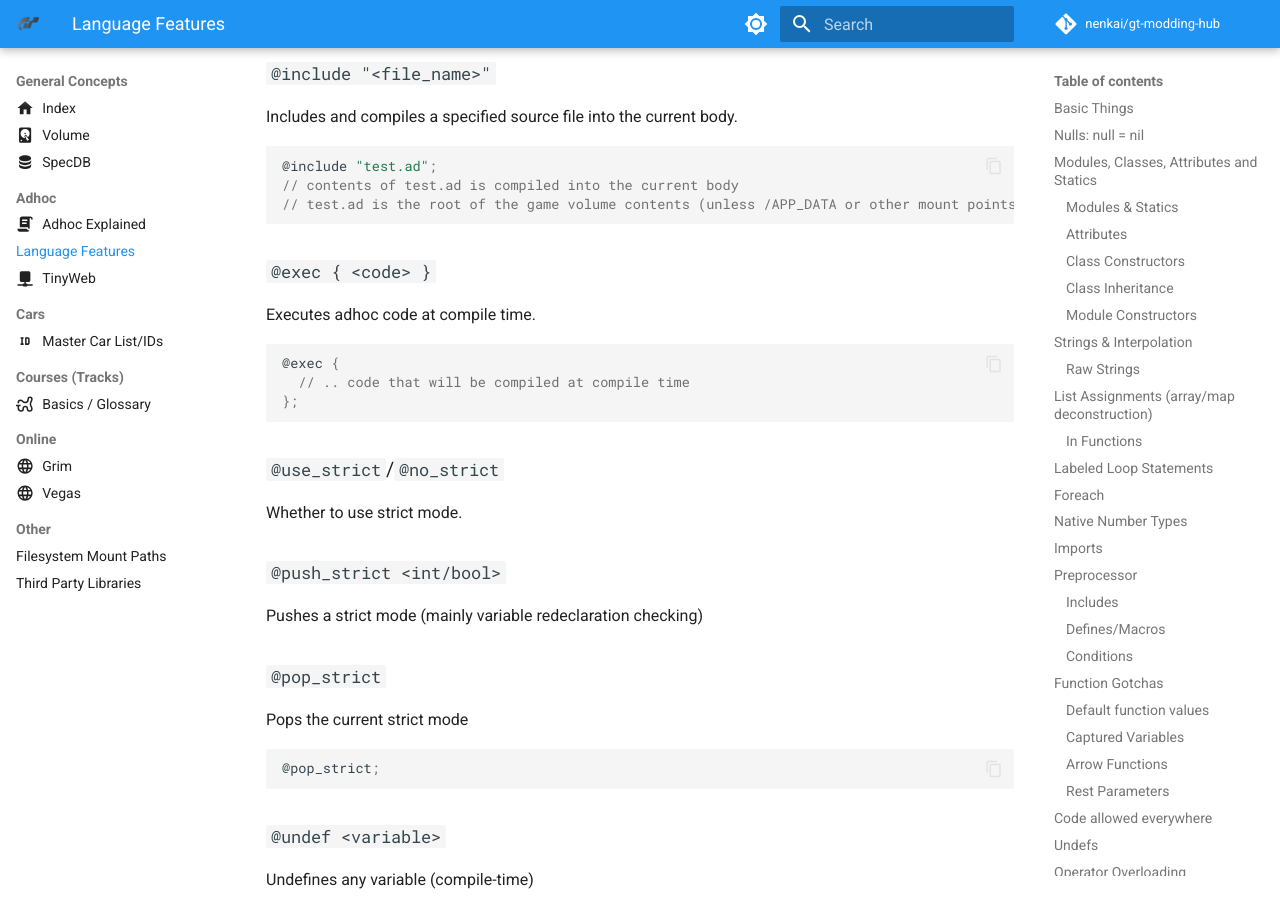
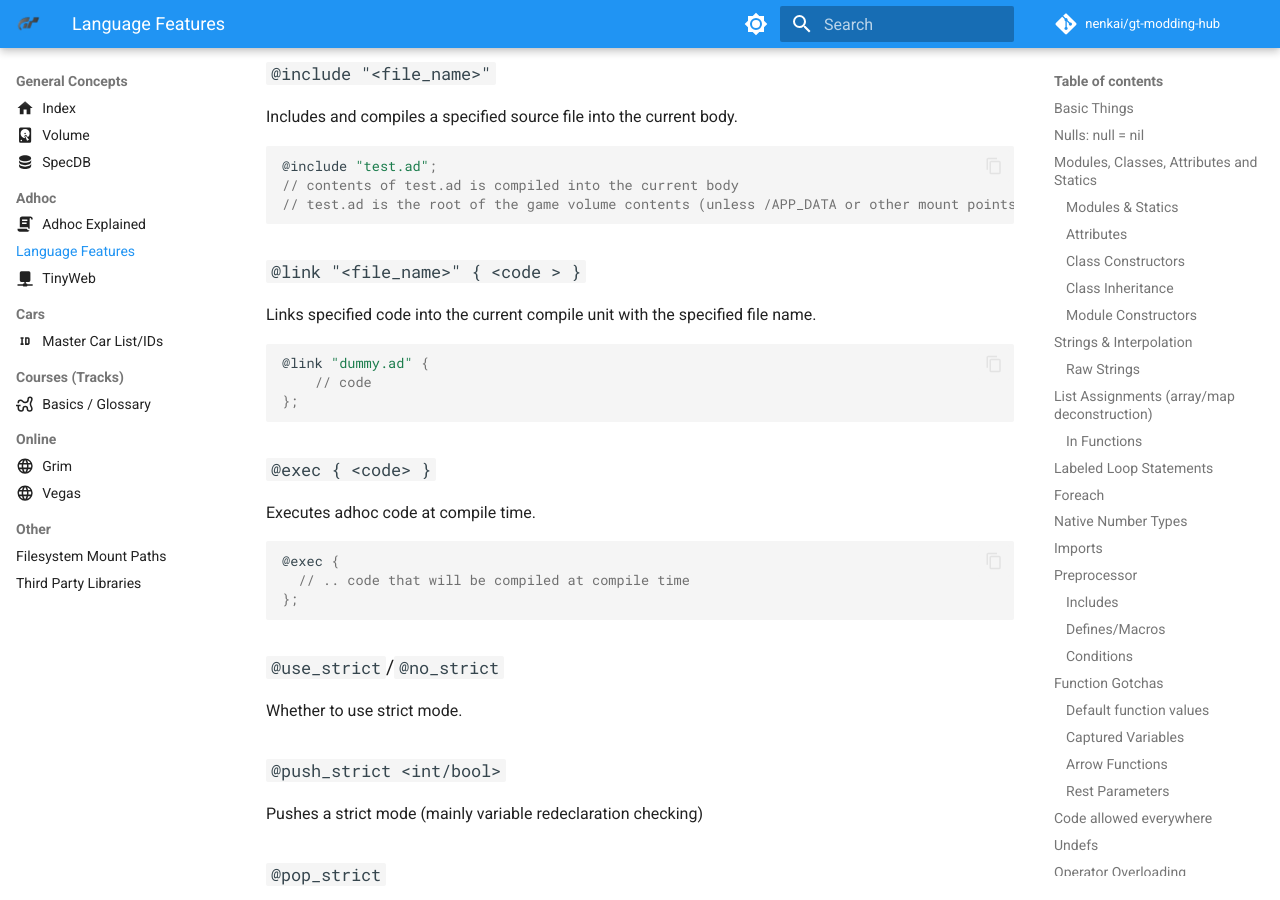
Before and after one commit to Nenkai/gt-modding-hub, an MkDocs documentation site: the page built from docs/concepts/adhoc/language.md, in a window 1280 px wide and 900 px high, scrolled down 16729 px. Built offline with MkDocs 1.6.1 and Material for MkDocs 9.7.7, drawn with Linux system fonts in a browser that asks for light colours; comment, search, counter and statistics services are not loaded.

Commit message:
adhoc language: add @link

````diff
--- a/docs/concepts/adhoc/language.md
+++ b/docs/concepts/adhoc/language.md
@@ -704,6 +704,16 @@ Includes and compiles a specified source file into the current body.
 // test.ad is the root of the game volume contents (unless /APP_DATA or other mount points are used)
 ```
 
+### `@link "<file_name>" { <code > }`
+
+Links specified code into the current compile unit with the specified file name.
+
+```c
+@link "dummy.ad" {
+    // code
+};
+```
+
 ### `@exec { <code> }`
 
 Executes adhoc code at compile time.
````
